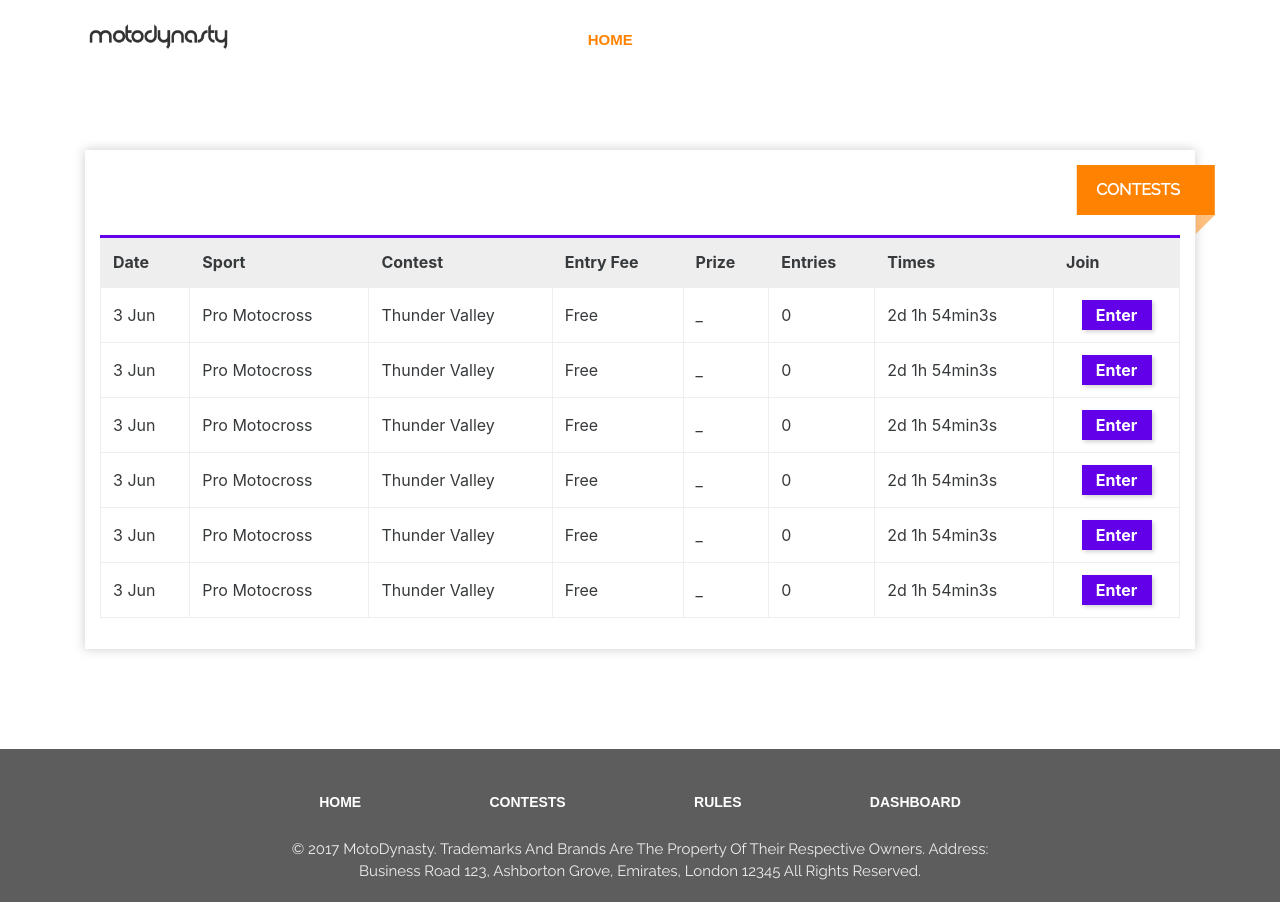
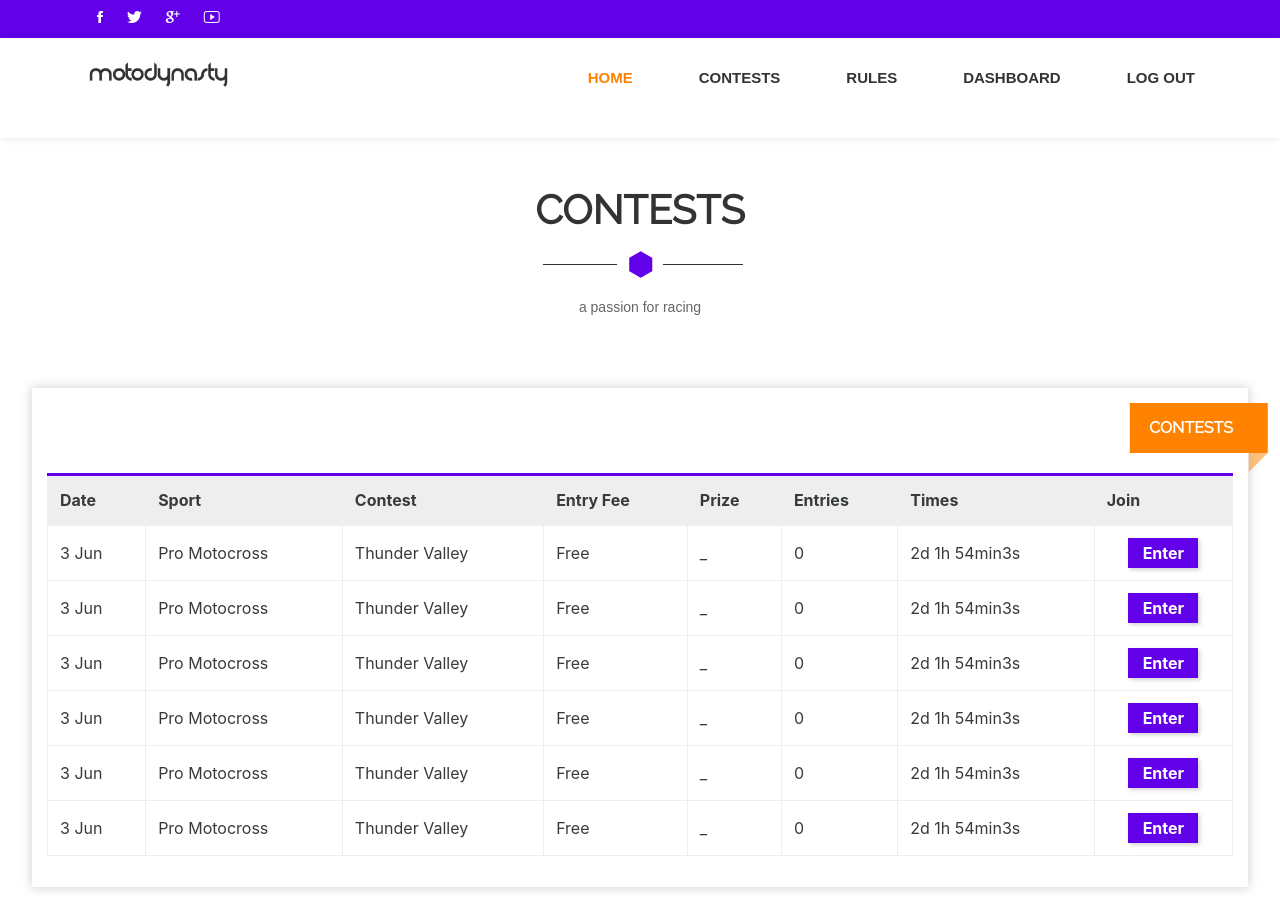
Before and after one commit to codmania/motofront, a website: page contests.html in a window 1280 px wide. Shown: the top 902 px of the page. Drawn offline with Linux system fonts and the light colour scheme; a script that the page names is missing; files whose address does not match are found by name.

Commit message:
skeleton of contests

```diff
--- a/assets/sass/utils.scss
+++ b/assets/sass/utils.scss
@@ -1,6 +1,14 @@
 $primary: #6200ea;
 $secondary: #FF8300;
 $grey: #5D5D5D;
+
+.moto-container {
+    margin-left: auto;
+    margin-right: auto;
+    padding-left: 2rem;
+    padding-right: 2rem;
+    position: relative;
+}
 
 .mt-5 {
     margin-top: 5px;
--- a/contests.html
+++ b/contests.html
@@ -38,14 +38,34 @@ WARNING: Respond.js doesn't work if you view the page via file://
     <!--[endif]-->
 </head>
 
-<body id="home" class="top-fixed-navbar">
-<!--start navbar-->
-<nav class="navbar navbar-fixed-top navbar-light">
+<body id="home" class="nav-top">
+
+<section class="sub-navTop">
+    <div class="container">
+        <div class="row">
+            <div class="col-md-6">
+                <div class="social">
+                    <ul class="list-unstyled">
+                        <li><a href=""><i class="icon ion-social-facebook"></i></a></li>
+                        <li><a href=""><i class="icon ion-social-twitter"></i></a></li>
+                        <li><a href=""><i class="icon ion-social-googleplus"></i></a></li>
+                        <li><a href=""><i class="icon ion-social-youtube-outline"></i></a></li>
+                    </ul>
+                </div>
+            </div>
+        </div>
+    </div>
+</section>
+
+<nav class="navbar navbar-fixed-top navbar-light navbar-moto__animate">
     <div class="container">
         <button class="navbar-toggler hidden-lg-up" type="button" aria-label="Toggle navigation" onclick="openSideNav()">
             <i class="icon ion-navicon-round"></i>
         </button>
-        <img class="navbar-brand" src="assets/images/logo.png" alt="">
+        <a href="#">
+            <img class="navbar-brand logo-default" src="assets/images/logo.png" alt="Default Logo">
+            <img class="navbar-brand logo-resize" src="assets/images/logo_resize.png" alt="Resize Logo">
+        </a>
 
         <div class="collapse navbar-toggleable-md" id="navbarResponsive">
             <ul class="nav navbar-nav float-lg-right">
@@ -98,9 +118,20 @@ WARNING: Respond.js doesn't work if you view the page via file://
 <!--end navbar-->
 
 <section class="pt-150 mb-100">
-    <div class="container">
+    <div class="moto-container">
         <div class="row">
             <div class="col-lg-12 col-md-12 col-xs-12">
+                <center class="title wow zoomIn" data-wow-delay=".6s">
+                    <h2 class="h1">Contests</h2>
+
+                    <div class="hex">
+                        <span>&#x2B22;</span>
+                    </div>
+                    <p>
+                        a passion for racing
+                    </p>
+                </center>
+
                 <div class="mt-card wow zoomIn" data-wow-delay=".6s">
                     <div class="mt-card__content">
                         <a href="#" class="ribbon right">
```
Also changed, not shown: assets/css/utils.css.
